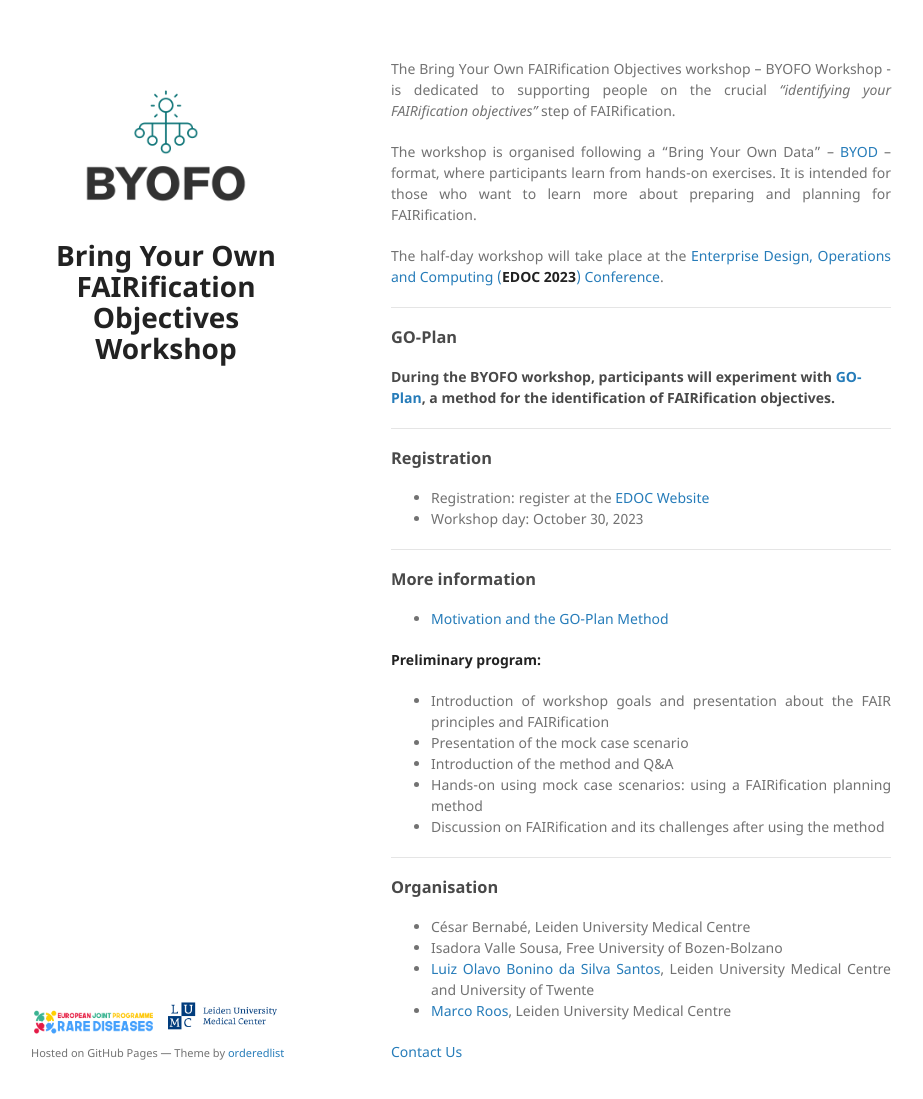
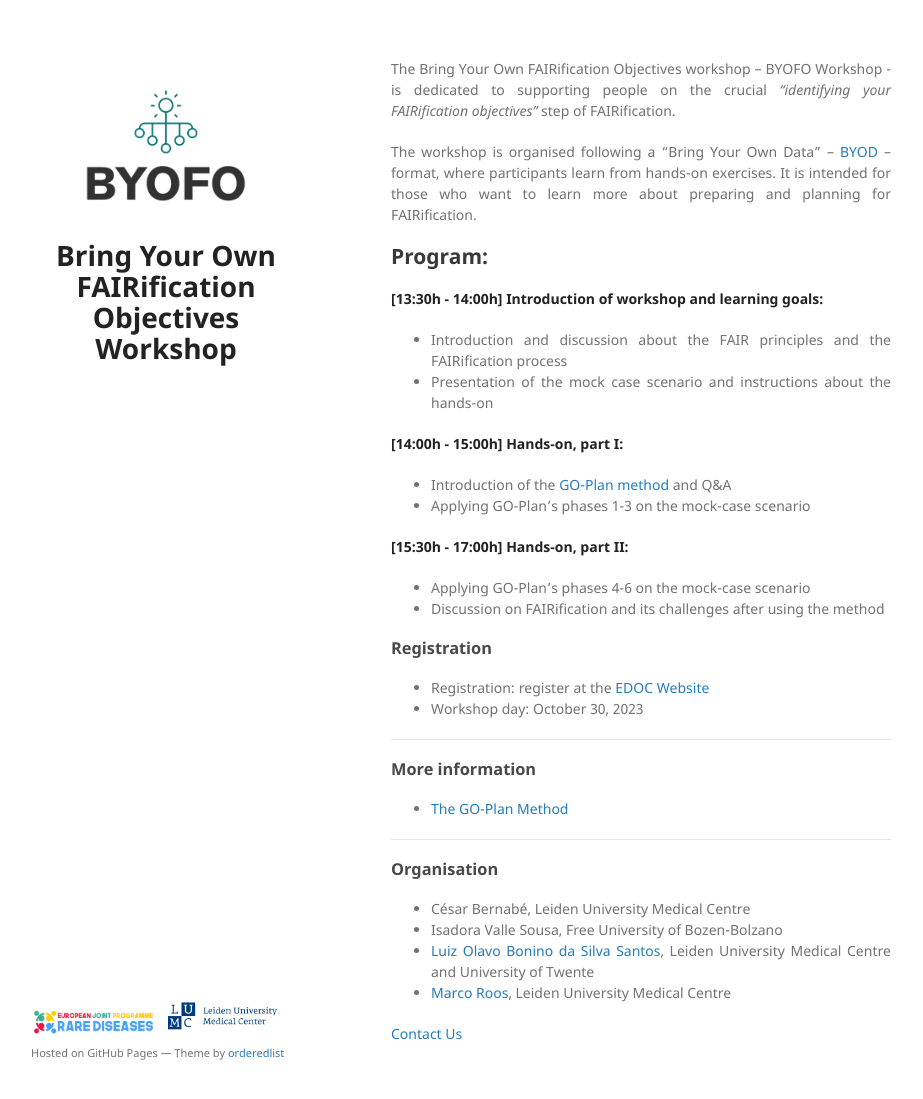
Before and after one commit to FAIRification-Planning/FAIRification-Planning.github.io, a Jekyll site: the page built from index.md, in a window 1280 px wide and 1132 px high. Shown: the top 1099 px of the window, without its empty margins (179-1102 px from the left). Built offline with Jekyll 4.4.1, drawn with Linux system fonts in a browser that asks for light colours; the repository's description, which GitHub fills in, is left out.

Commit message:
Updating preliminary program

```diff
--- a/index.md
+++ b/index.md
@@ -6,16 +6,31 @@ The Bring Your Own FAIRification Objectives workshop – BYOFO Workshop - is ded
 
 The workshop is organised following a “Bring Your Own Data” – [BYOD](https://doi.org/10.5281/zenodo.8247728){:target="_blank"} – format, where participants learn from hands-on exercises. It is intended for those who want to learn more about preparing and planning for FAIRification.
 
-The half-day workshop will take place at the [Enterprise Design, Operations and Computing (**EDOC 2023**) Conference](https://www.rug.nl/research/bernoulli/conf/edoc-2023/call-for-papers/){:target="_blank"}.
+## Program:
 
----
+**[13:30h - 14:00h] Introduction of workshop and learning goals:**
+* Introduction and discussion about the FAIR principles and the FAIRification process
+* Presentation of the mock case scenario and instructions about the hands-on
+
+**[14:00h - 15:00h] Hands-on, part I:**
+* Introduction of the [GO-Plan method](./motivation.html) and Q&A
+* Applying GO-Plan's phases 1-3 on the mock-case scenario
+
+**[15:30h - 17:00h] Hands-on, part II:**
+* Applying GO-Plan's phases 4-6 on the mock-case scenario
+* Discussion on FAIRification and its challenges after using the method
+
+
+<!-- The half-day workshop will take place at the [Enterprise Design, Operations and Computing (**EDOC 2023**) Conference](https://www.rug.nl/research/bernoulli/conf/edoc-2023/call-for-papers/){:target="_blank"}. -->
+
+<!-- ---
 
 ### GO-Plan
 
-#### During the BYOFO workshop, participants will experiment with [GO-Plan](./method.html), a method for the identification of FAIRification objectives.
+#### During the BYOFO workshop, participants will experiment with [GO-Plan](./motivation.html), a method for the identification of FAIRification objectives.
 
 
----
+--- -->
 
 ### Registration
 * Registration: register at the [EDOC Website](https://www.rug.nl/research/bernoulli/conf/edoc-2023/registration-form)
@@ -25,15 +40,7 @@ The half-day workshop will take place at the [Enterprise Design, Operations and
 
 ### More information
 
-* [Motivation and the GO-Plan Method](./motivation.html)
-
-**Preliminary program:**
-* Introduction of workshop goals and presentation about the FAIR principles and FAIRification
-* Presentation of the mock case scenario
-* Introduction of the method and Q&A
-* Hands-on using mock case scenarios: using a FAIRification planning method
-* Discussion on FAIRification and its challenges after using the method
-
+* [The GO-Plan Method](./motivation.html)
 
 ---
 
```
Also changed, not shown: motivation.md (+1 -1 lines).
